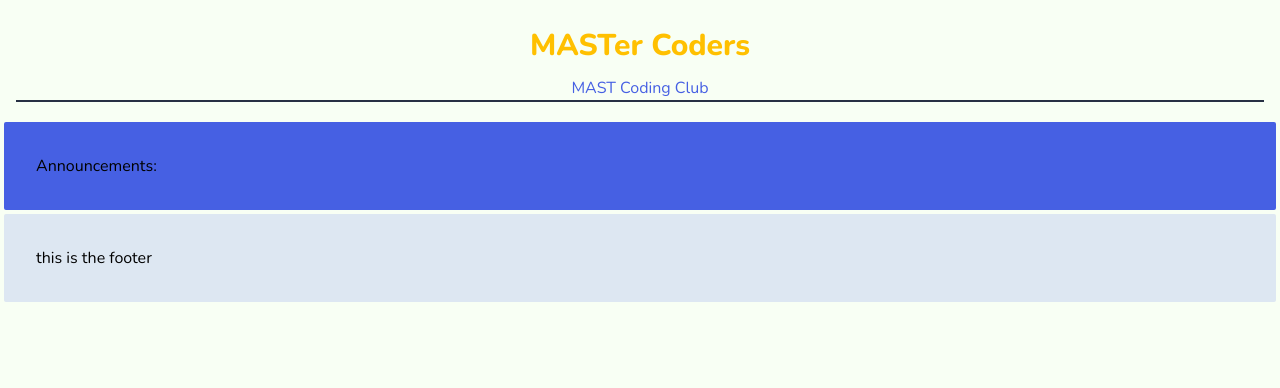
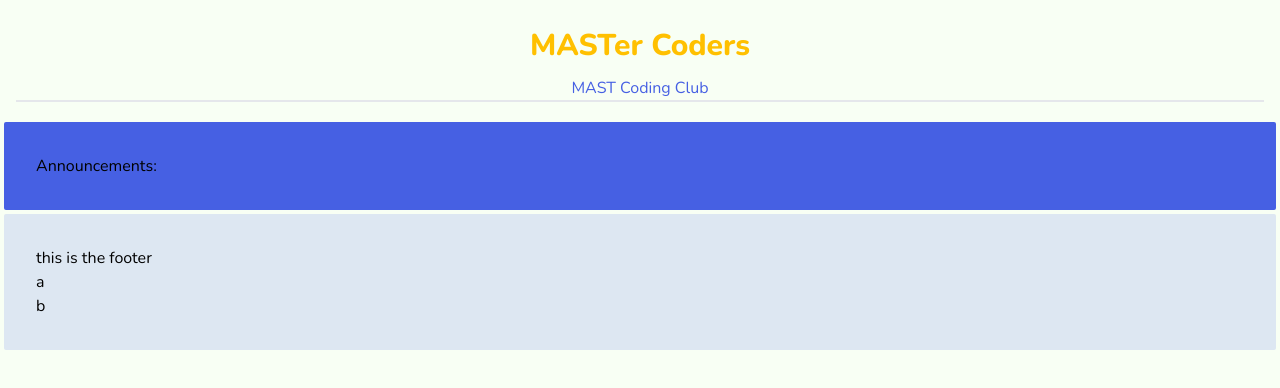
Before and after one commit to yvs2007/MastSite, a Vue app: page / in a window 1280 px wide. Shown: the top 388 px of the page. Built offline with nearby package versions, Linux system fonts and the light colour scheme.

Commit message:
tinkering with stuff

```diff
--- a/src/components/Body.vue
+++ b/src/components/Body.vue
@@ -4,7 +4,7 @@ import { ref } from "vue";
 
 <template>
     <div class="bg-Mblue m-1 rounded-sm">
-        <!--basically gonna remake this into a more readable part the boxes.-->
+        <!--basically gonna remake this into a more readable part the no boxes.-->
         <h1 class="text-1xl text-bold">
             Announcements:
         </h1>
--- a/src/components/Title.vue
+++ b/src/components/Title.vue
@@ -10,7 +10,7 @@ import { ref } from "vue";
             </h1>
         </div>
         <div class="">
-            <h2 class="text-Mblue border-b-2 border-Mgray">MAST Coding Club</h2>
+            <h2 class="text-Mblue border-b-2 ">MAST Coding Club</h2>
         </div>
     </div>
 </template>
--- a/src/components/footer.vue
+++ b/src/components/footer.vue
@@ -6,6 +6,10 @@ import { ref } from 'vue';
 <template>
 <div class=" bg-Mblue bg-opacity-15 rounded-sm m-1">
 <p>this is the footer</p>
+<footer class="inline-block">
+    <p>a</p>
+    <p>b</p>
+</footer>
 </div>
 </template>
 
```
